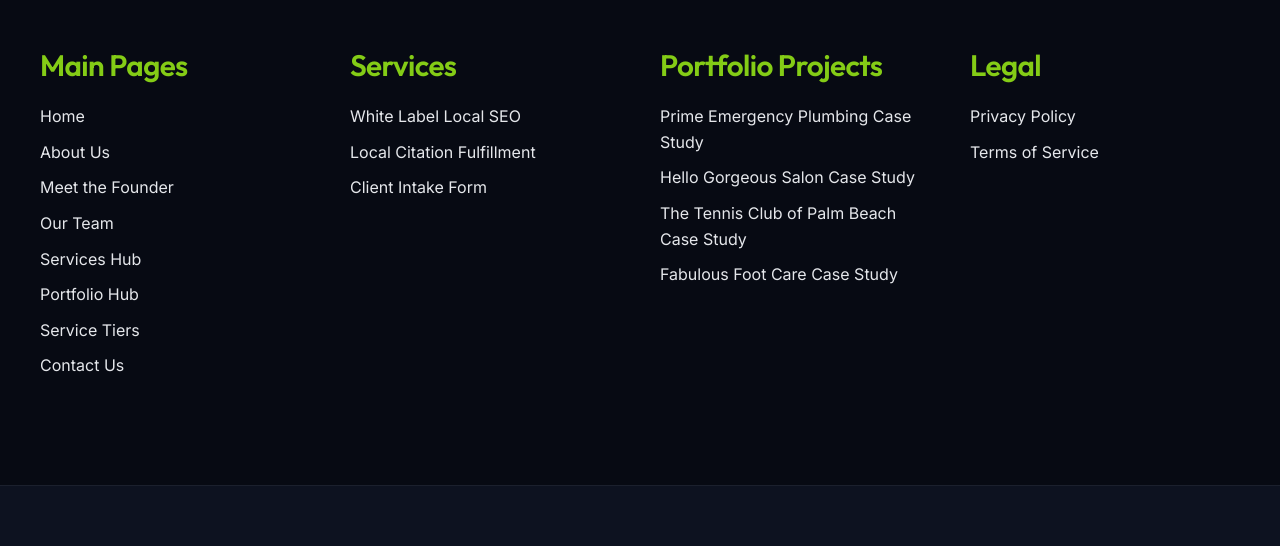
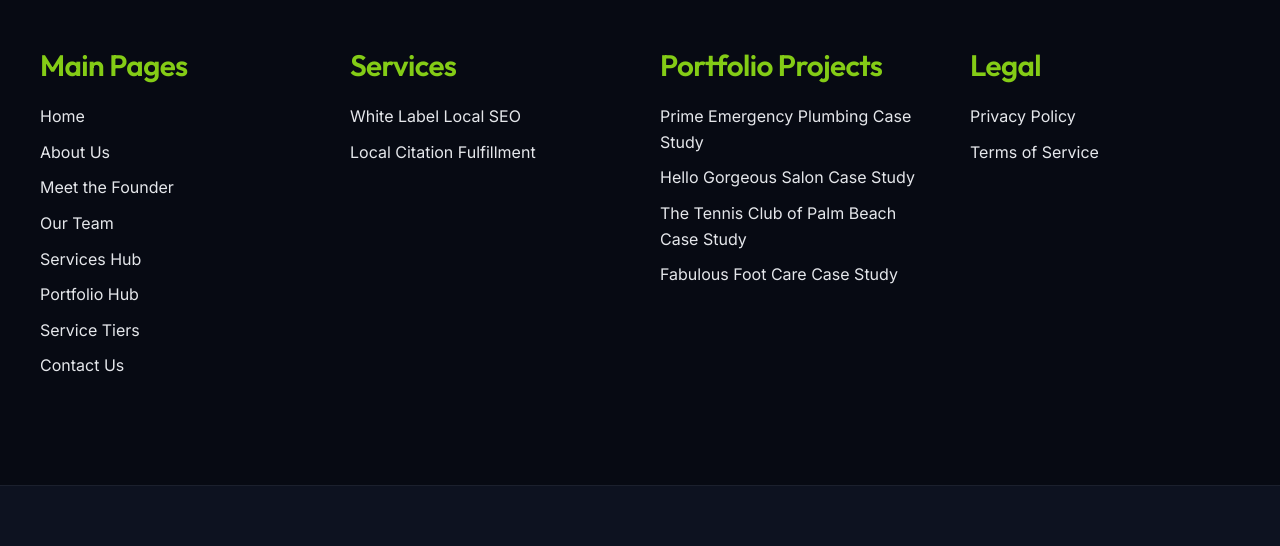
Before and after one commit to tufailabbasy/SMBify-Agency, a website: page sitemap-html.html in a window 1280 px wide. Shown: the part 254-800 px from the top of the page. Drawn offline with Linux system fonts and the light colour scheme.

Commit message:
fix(sitemap): remove outdated standalone local-seo-intake link in favor of app.smbify.net portal

```diff
--- a/sitemap-html.html
+++ b/sitemap-html.html
@@ -220,7 +220,7 @@
                         <ul style="list-style: none; padding: 0;">
                             <li style="margin-bottom: 10px;"><a href="/local-seo" class="link">White Label Local SEO</a></li>
                             <li style="margin-bottom: 10px;"><a href="/local-citations" class="link">Local Citation Fulfillment</a></li>
-                            <li style="margin-bottom: 10px;"><a href="/services/local-seo-intake" class="link">Client Intake Form</a></li>
+                            <li style="margin-bottom: 10px;"></li>
                         </ul>
                     </div>
 
```
